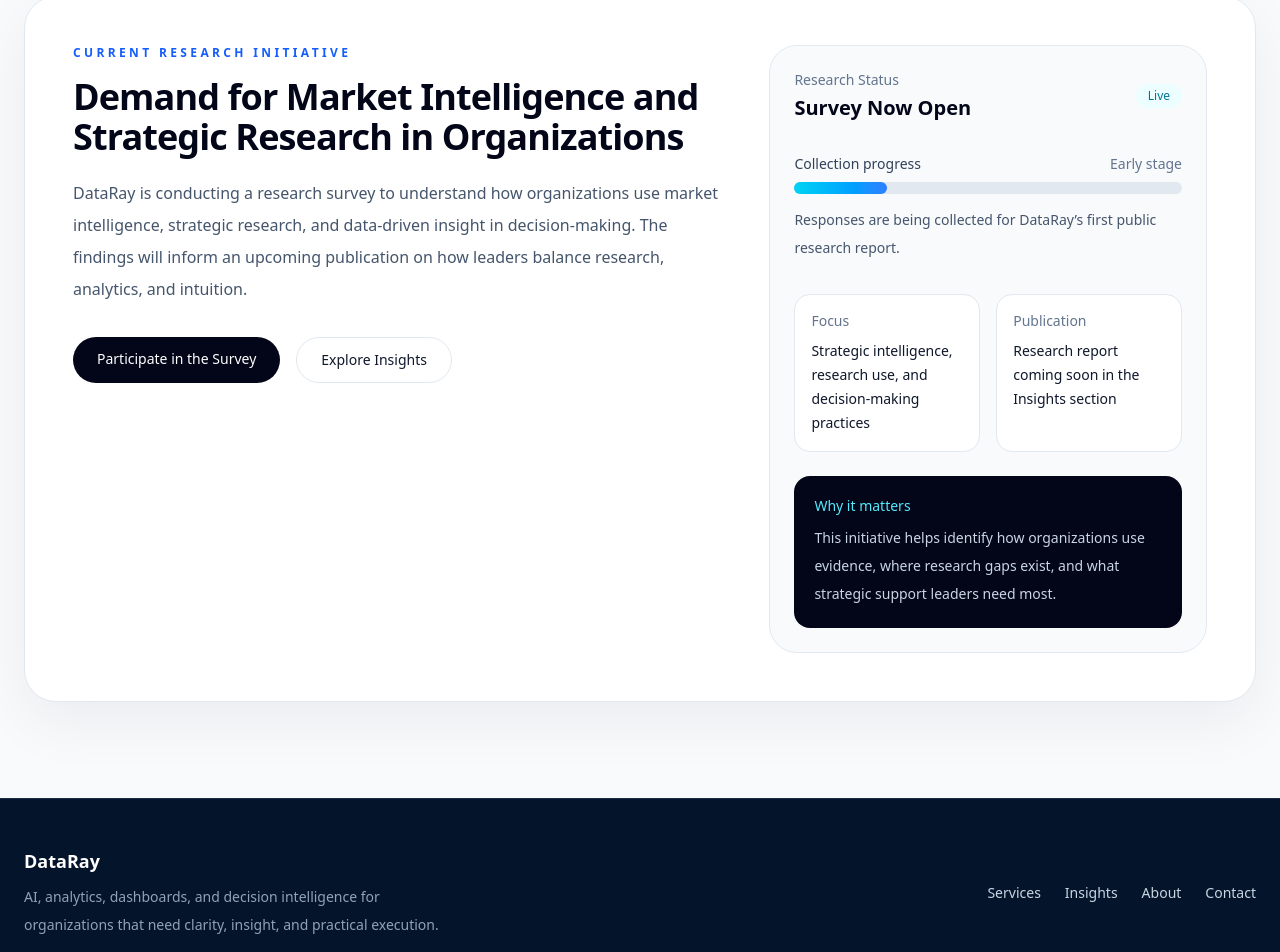
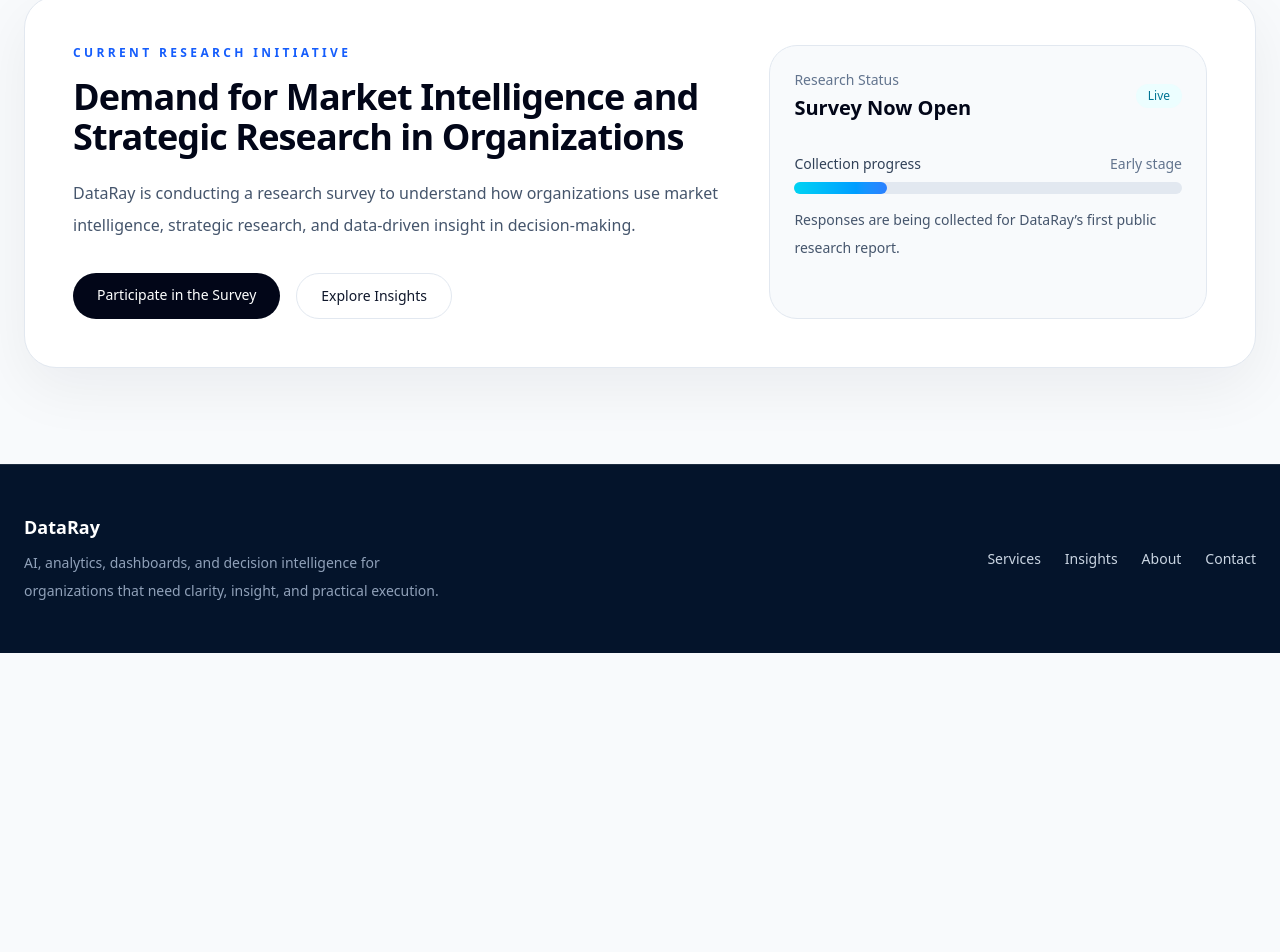
Before and after one commit to Khalif25/dataray-site, a Next.js app: page / in a window 1280 px wide. Shown: the part 2805-3757 px from the top of the page. After the commit the page ends 3458 px from the top, so only its background shows below. Built offline with nearby package versions, Linux system fonts and the light colour scheme.

Commit message:
research survey created

```diff
--- a/app/page.tsx
+++ b/app/page.tsx
@@ -81,9 +81,11 @@
           <div className="mx-auto grid max-w-7xl gap-12 lg:grid-cols-2 lg:items-start">
             <div>
               <p className="eyebrow">Why DataRay</p>
+
               <h2 className="mt-4 text-3xl font-semibold tracking-tight text-slate-950 sm:text-4xl">
                 Built for decision-makers who need clarity, not noise
               </h2>
+
               <p className="mt-5 max-w-2xl text-base leading-8 text-slate-600">
                 DataRay combines analytics, research, and practical AI into systems that
                 help organizations make stronger decisions, communicate insights clearly,
@@ -93,28 +95,36 @@
 
             <div className="grid gap-5 sm:grid-cols-2">
               <div className="rounded-[28px] border border-slate-200 bg-slate-50 p-6">
-                <h3 className="text-lg font-semibold text-slate-950">Executive Focus</h3>
+                <h3 className="text-lg font-semibold text-slate-950">
+                  Executive Focus
+                </h3>
                 <p className="mt-3 text-sm leading-7 text-slate-600">
                   Outputs designed for leadership teams, project owners, and institutional decision-makers.
                 </p>
               </div>
 
               <div className="rounded-[28px] border border-slate-200 bg-slate-50 p-6">
-                <h3 className="text-lg font-semibold text-slate-950">Practical AI</h3>
+                <h3 className="text-lg font-semibold text-slate-950">
+                  Practical AI
+                </h3>
                 <p className="mt-3 text-sm leading-7 text-slate-600">
                   AI applied where it creates measurable value, not where it only sounds impressive.
                 </p>
               </div>
 
               <div className="rounded-[28px] border border-slate-200 bg-slate-50 p-6">
-                <h3 className="text-lg font-semibold text-slate-950">Clear Communication</h3>
+                <h3 className="text-lg font-semibold text-slate-950">
+                  Clear Communication
+                </h3>
                 <p className="mt-3 text-sm leading-7 text-slate-600">
                   Dashboards, reports, and insight systems built to be readable, actionable, and trusted.
                 </p>
               </div>
 
               <div className="rounded-[28px] border border-slate-200 bg-slate-50 p-6">
-                <h3 className="text-lg font-semibold text-slate-950">Scalable Systems</h3>
+                <h3 className="text-lg font-semibold text-slate-950">
+                  Scalable Systems
+                </h3>
                 <p className="mt-3 text-sm leading-7 text-slate-600">
                   Solutions that support growth across business operations, research work, and public-sector use cases.
                 </p>
@@ -128,7 +138,10 @@
         <section className="border-t border-slate-200 bg-slate-50 px-6 py-24">
           <div className="mx-auto max-w-7xl">
             <div className="overflow-hidden rounded-[32px] border border-slate-200 bg-white shadow-[0_20px_60px_rgba(15,23,42,0.06)]">
+
               <div className="grid gap-10 px-8 py-10 lg:grid-cols-[1.2fr_0.8fr] lg:px-12 lg:py-12">
+
+                {/* Left side */}
 
                 <div>
                   <p className="eyebrow">Current Research Initiative</p>
@@ -140,13 +153,15 @@
                   <p className="mt-5 max-w-2xl text-base leading-8 text-slate-600">
                     DataRay is conducting a research survey to understand how organizations
                     use market intelligence, strategic research, and data-driven insight in
-                    decision-making. The findings will inform an upcoming publication on how
-                    leaders balance research, analytics, and intuition.
+                    decision-making.
                   </p>
 
                   <div className="mt-8 flex flex-wrap gap-4">
+
+                    {/* Survey Button */}
+
                     <a
-                      href="PASTE_YOUR_GOOGLE_FORM_LINK_HERE"
+                      href="https://forms.gle/BxT6WPCRs3tt7KuHA"
                       target="_blank"
                       rel="noopener noreferrer"
                       className="inline-flex rounded-full bg-slate-950 px-6 py-3 text-sm font-medium text-white transition hover:bg-slate-800"
@@ -163,10 +178,15 @@
                   </div>
                 </div>
 
+                {/* Right side */}
+
                 <div className="rounded-[28px] border border-slate-200 bg-slate-50 p-6">
+
                   <div className="flex items-center justify-between">
                     <div>
-                      <p className="text-sm font-medium text-slate-500">Research Status</p>
+                      <p className="text-sm font-medium text-slate-500">
+                        Research Status
+                      </p>
                       <h3 className="mt-1 text-xl font-semibold text-slate-950">
                         Survey Now Open
                       </h3>
@@ -178,9 +198,14 @@
                   </div>
 
                   <div className="mt-8">
+
                     <div className="mb-2 flex items-center justify-between text-sm">
-                      <span className="font-medium text-slate-700">Collection progress</span>
-                      <span className="text-slate-500">Early stage</span>
+                      <span className="font-medium text-slate-700">
+                        Collection progress
+                      </span>
+                      <span className="text-slate-500">
+                        Early stage
+                      </span>
                     </div>
 
                     <div className="h-3 w-full rounded-full bg-slate-200">
@@ -190,31 +215,9 @@
                     <p className="mt-3 text-sm leading-7 text-slate-600">
                       Responses are being collected for DataRay’s first public research report.
                     </p>
+
                   </div>
 
-                  <div className="mt-8 grid gap-4 sm:grid-cols-2">
-                    <div className="rounded-2xl border border-slate-200 bg-white p-4">
-                      <p className="text-sm text-slate-500">Focus</p>
-                      <p className="mt-2 text-sm font-medium leading-6 text-slate-900">
-                        Strategic intelligence, research use, and decision-making practices
-                      </p>
-                    </div>
-
-                    <div className="rounded-2xl border border-slate-200 bg-white p-4">
-                      <p className="text-sm text-slate-500">Publication</p>
-                      <p className="mt-2 text-sm font-medium leading-6 text-slate-900">
-                        Research report coming soon in the Insights section
-                      </p>
-                    </div>
-                  </div>
-
-                  <div className="mt-6 rounded-2xl bg-slate-950 p-5 text-white">
-                    <p className="text-sm font-medium text-cyan-300">Why it matters</p>
-                    <p className="mt-2 text-sm leading-7 text-slate-300">
-                      This initiative helps identify how organizations use evidence,
-                      where research gaps exist, and what strategic support leaders need most.
-                    </p>
-                  </div>
                 </div>
 
               </div>
--- a/app/research-survey/page.tsx
+++ /dev/null
@@ -1,33 +0,0 @@
-export default function ResearchSurvey() {
-  return (
-    <main className="bg-white px-6 py-24">
-      <div className="mx-auto max-w-4xl">
-
-        <h1 className="text-4xl font-semibold tracking-tight text-slate-950">
-          Demand for Market Intelligence and Strategic Research
-        </h1>
-
-        <p className="mt-6 text-lg text-slate-600">
-          DataRay Smart Solutions is conducting a research survey on how
-          organizations use research, analytics, and strategic intelligence
-          in decision-making.
-        </p>
-
-        <p className="mt-4 text-slate-600">
-          The survey takes about 5 minutes and responses are anonymous.
-        </p>
-
-        <div className="mt-12">
-          <iframe
-            src="https://docs.google.com/forms/d/e/YOUR_FORM_ID/viewform?embedded=true"
-            width="100%"
-            height="1800"
-          >
-            Loading…
-          </iframe>
-        </div>
-
-      </div>
-    </main>
-  );
-}
```
